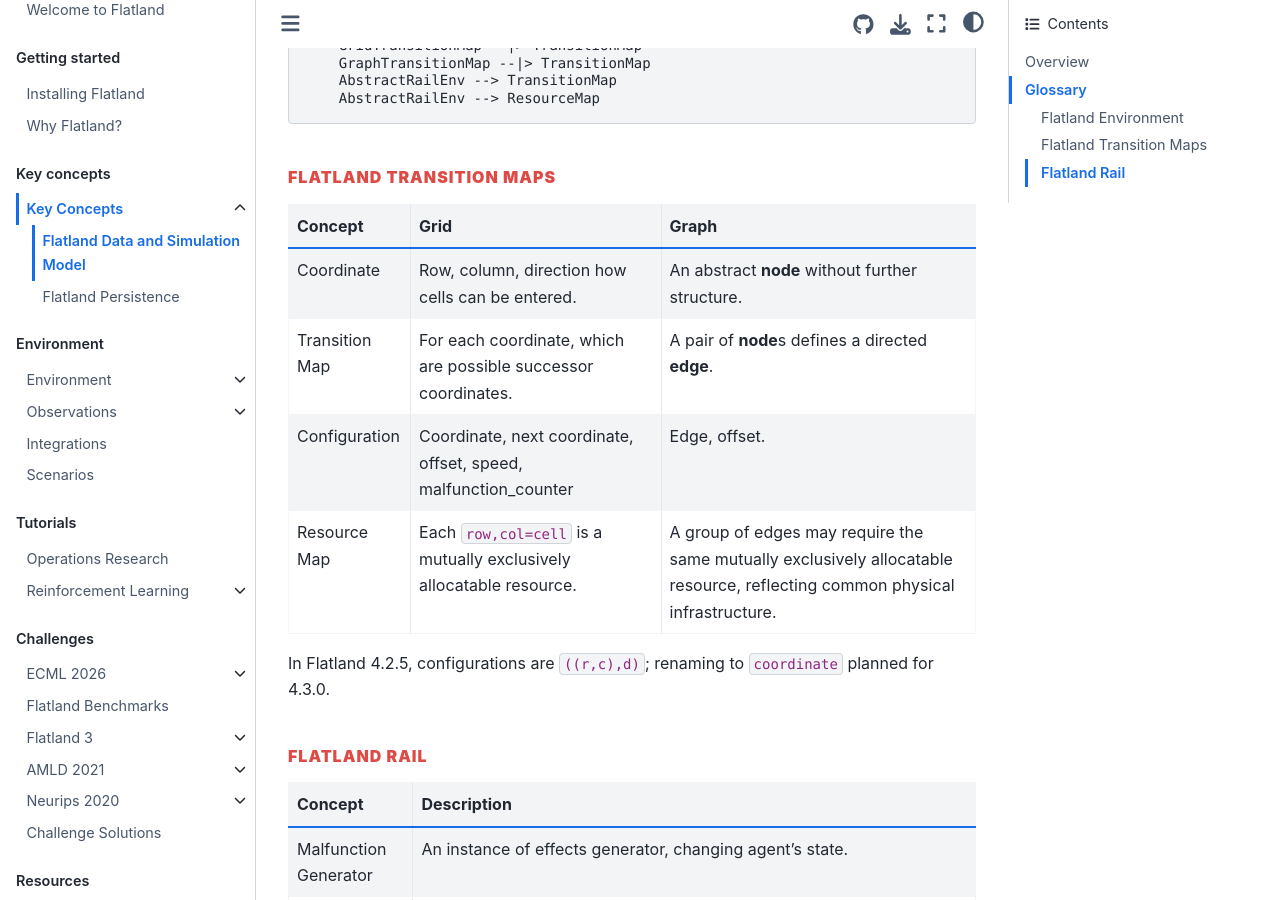
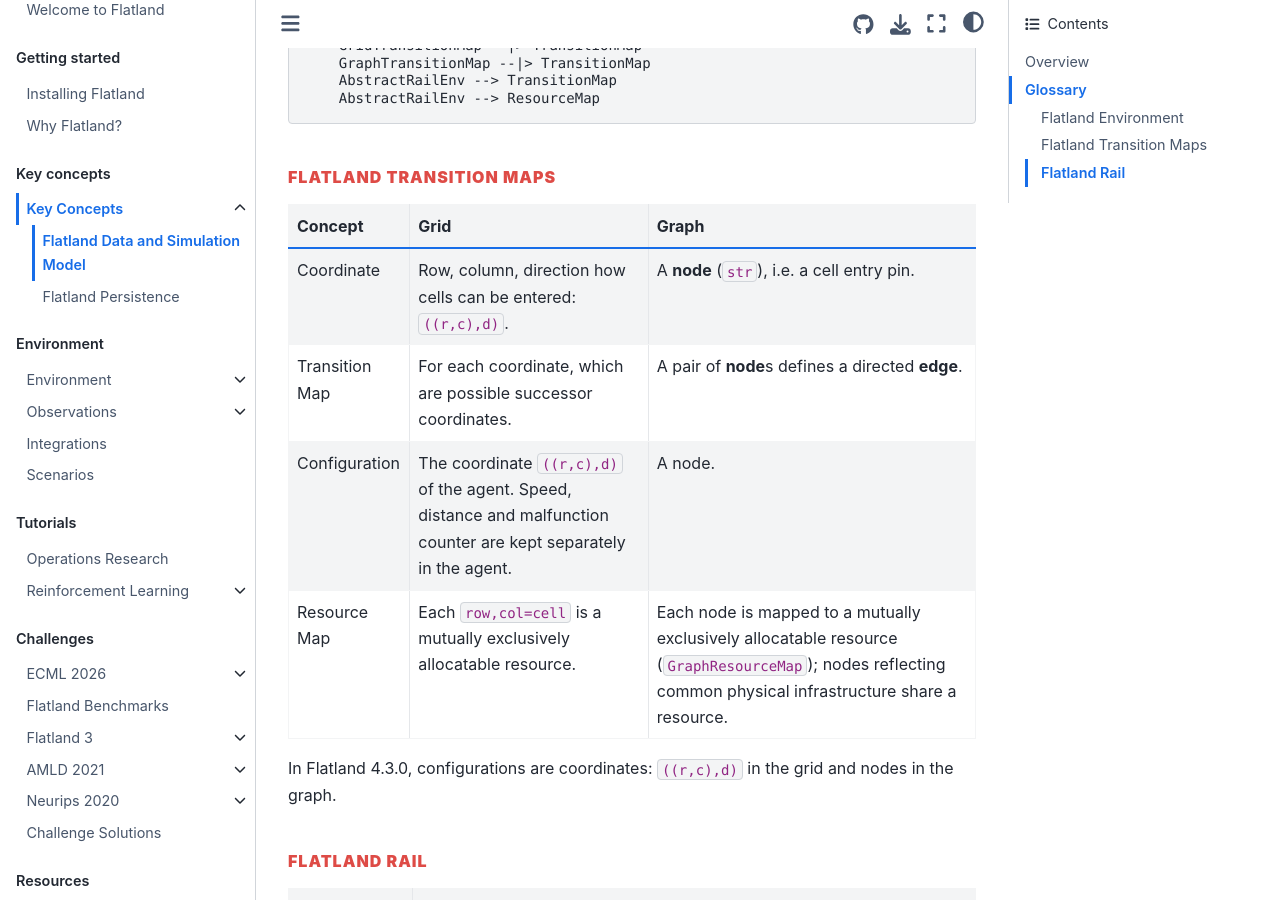
Before and after one commit to flatland-association/flatland-book, a Jupyter Book: the page built from key-concepts/simulation_model.md, in a window 1280 px wide and 900 px high, scrolled down 2574 px. Built offline with Jupyter Book 1.0.4 settings and Sphinx 7.4.7 and the Sphinx Book theme 1.1.4, drawn with Linux system fonts in a browser that asks for light colours; pages that are not in the unit, such as notebooks, are missing from menus.

Commit message:
docs(key-concepts): make configuration definitions in simulation model consistent with code.
Co-Authored-By: Claude Opus 5.5 <noreply@anthropic.com>

```diff
--- a/key-concepts/simulation_model.md
+++ b/key-concepts/simulation_model.md
@@ -91,14 +91,14 @@ classDiagram
 
 ### Flatland Transition Maps
 
-| Concept        | Grid                                                                | Graph                                                                                                                       |
-| -------------- | ------------------------------------------------------------------- | --------------------------------------------------------------------------------------------------------------------------- |
-| Coordinate     | Row, column, direction how cells can be entered.                    | An abstract **node** without further structure.                                                                             |
-| Transition Map | For each coordinate, which are possible successor coordinates.      | A pair of **node**s defines a directed **edge**.                                                                            |
-| Configuration  | Coordinate, next coordinate, offset, speed, malfunction_counter     | Edge, offset.                                                                                                               |
-| Resource Map   | Each `row,col=cell` is a mutually exclusively allocatable resource. | A group of edges may require the same mutually exclusively allocatable resource, reflecting common physical infrastructure. |
+| Concept        | Grid                                                                                                               | Graph                                                                                                                                                      |
+|----------------|--------------------------------------------------------------------------------------------------------------------|------------------------------------------------------------------------------------------------------------------------------------------------------------|
+| Coordinate     | Row, column, direction how cells can be entered: `((r,c),d)`.                                                      | A **node** (`str`), i.e. a cell entry pin.                                                                                                                 |
+| Transition Map | For each coordinate, which are possible successor coordinates.                                                     | A pair of **node**s defines a directed **edge**.                                                                                                           |
+| Configuration  | The coordinate `((r,c),d)` of the agent. Speed, distance and malfunction counter are kept separately in the agent. | A node.                                                                                                                                                    |
+| Resource Map   | Each `row,col=cell` is a mutually exclusively allocatable resource.                                                | Each node is mapped to a mutually exclusively allocatable resource (`GraphResourceMap`); nodes reflecting common physical infrastructure share a resource. |
 
-In Flatland 4.2.5, configurations are `((r,c),d)`; renaming to `coordinate` planned for 4.3.0.
+In Flatland 4.3.0, configurations are coordinates: `((r,c),d)` in the grid and nodes in the graph.
 
 ### Flatland Rail
 
```
